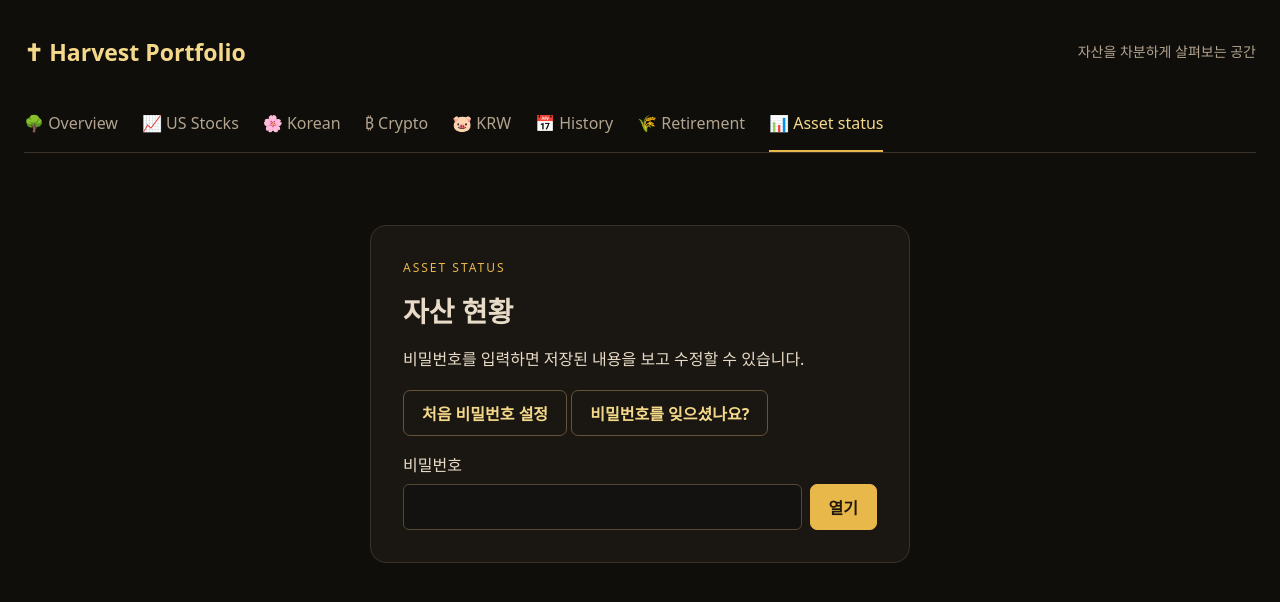
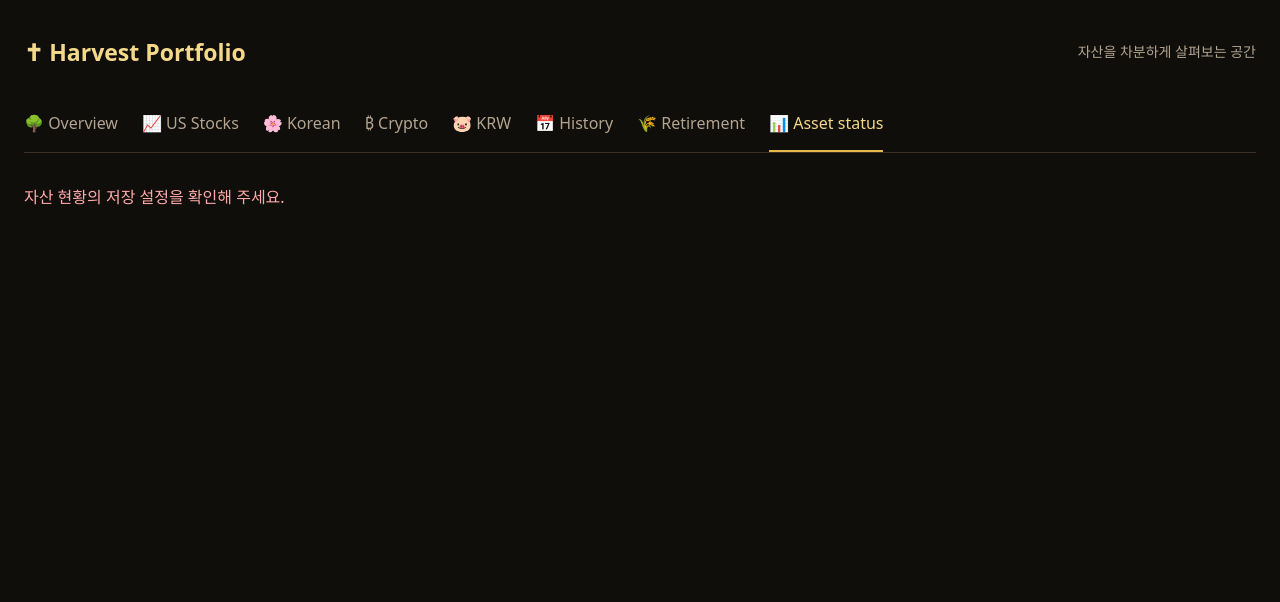
Before and after one commit to melisan/BTCtracker, a Flask app: page /asset-status/ in a window 1280 px wide. Shown: the top 602 px of the page. Run offline with Flask 3, Linux system fonts and the light colour scheme; some libraries are stand-ins or nearby versions.

Commit message:
Open Asset status directly without password gate

```diff
--- a/static/asset-status.js
+++ b/static/asset-status.js
@@ -1,56 +1,10 @@
 "use strict";
 (() => {
   const $ = id => document.getElementById(id);
-  let setupToken = "";
-  function closeRecovery(){
-    $("recovery-form").reset();$("recovery-form").hidden=true;
-    $("unlock-form").hidden=false;$("start-recovery").hidden=false;$("start-setup").hidden=false;
-  }
-  $("start-recovery").addEventListener("click",()=>{
-    setupToken="";$("owner-form").reset();$("setup-form").reset();
-    $("owner-form").hidden=true;$("setup-form").hidden=true;$("unlock-form").hidden=true;
-    $("start-setup").hidden=true;$("start-recovery").hidden=true;$("recovery-form").hidden=false;
-    $("recovery-code").focus();message("");
-  });
-  $("cancel-recovery").addEventListener("click",()=>{closeRecovery();message("");});
-  $("recovery-form").addEventListener("submit",async event=>{
-    event.preventDefault();
-    if($("recovery-password").value!==$("recovery-confirm").value){message("비밀번호가 일치하지 않습니다.",true);return;}
-    const button=event.submitter;button.disabled=true;$("cancel-recovery").disabled=true;
-    try{
-      await api("recover","POST",{code:$("recovery-code").value.trim(),password:$("recovery-password").value});
-      token="";closeRecovery();$("password").focus();
-      message("비밀번호를 재설정했습니다. 새 비밀번호로 열어 주세요.");
-    }catch(error){message(error.message,true);}
-    finally{$("recovery-form").reset();button.disabled=false;$("cancel-recovery").disabled=false;}
-  });
-  $("start-setup").addEventListener("click",()=>{$("owner-form").hidden=false;$("start-setup").hidden=true;});
-  $("owner-form").addEventListener("submit",async event=>{
-    event.preventDefault();const button=event.submitter;button.disabled=true;
-    setupToken=$("owner-code").value;$("owner-code").value="";
-    try{
-      await api("setup-access","POST",{});
-      $("owner-form").hidden=true;$("unlock-form").hidden=true;$("setup-form").hidden=false;
-      message("소유자 확인을 완료했습니다. 사용할 비밀번호를 정해 주세요.");
-    }catch(error){setupToken="";message(error.message,true);}
-    finally{button.disabled=false;}
-  });
-  $("setup-form").addEventListener("submit",async event=>{
-    event.preventDefault();
-    const password=$("new-password").value;
-    if(password!==$("confirm-password").value){message("비밀번호가 일치하지 않습니다.",true);return;}
-    const button=event.submitter; button.disabled=true;
-    try {
-      await api("setup","POST",{password}); setupToken="";
-      $("setup-form").hidden=true; $("unlock-form").hidden=false;
-      message("비밀번호를 설정했습니다. 설정한 비밀번호로 열어 주세요.");
-    } catch(error){message(error.message,true);}
-    finally {$("new-password").value="";$("confirm-password").value="";button.disabled=false;}
-  });
   const groups = {total:"전체자산",bonds:"현재 자산 현황",movement:"자금이동대상"};
   const fields = ["category","name","description","account","amount","interest","notes","maturity"];
   const labels = ["항목","이름","내용","계좌번호","원본총액 (원)","이자 (원)","내용(비고)","만기일"];
-  let data = null, token = "", dirty = false, saving = false, timer = null, deadline = 0, generation = 0;
+  let data = null, dirty = false, saving = false, generation = 0;
   const editingSections = new Set();
   function applyEditState(){
     document.querySelectorAll(".asset-section").forEach(section=>{
@@ -91,28 +45,11 @@
   function changed() { dirty=true; syncMovement();totals(); document.querySelectorAll(".section-save-status").forEach(el=>el.textContent="");message("수정한 내용이 있습니다. 변경사항을 저장해 주세요."); }
   async function api(path,method="GET",body) {
     const response=await fetch(`/asset-status/${path}`,{method,credentials:"same-origin",cache:"no-store",
-      headers:{"Content-Type":"application/json","X-Asset-Request":"1","X-Asset-Token":token,"X-Asset-Setup":setupToken},
+      headers:{"Content-Type":"application/json","X-Asset-Request":"1"},
       body:body===undefined?undefined:JSON.stringify(body)});
     const result=await response.json();
     if(!response.ok) throw new Error(result.error || "요청을 완료하지 못했습니다.");
     return result;
-  }
-  function clear() {
-    closePrintPreview();
-    generation++; data=null; token=""; dirty=false; clearInterval(timer); timer=null;
-    editingSections.clear();
-    document.querySelectorAll(".print-value").forEach(el=>el.remove());
-    document.querySelectorAll(".sensitive-table").forEach(el=>el.replaceChildren());
-    document.querySelectorAll("[data-sensitive]").forEach(el=>el.textContent="");
-    document.querySelectorAll("[data-document-field]").forEach(el=>el.value="");
-    $("updated").textContent=""; $("password").value="";
-    ["owner-code","new-password","confirm-password","recovery-code","recovery-password","recovery-confirm","workbook-file","blue-name","green-name"].forEach(id=>$(id).value="");
-    $("workspace").hidden=true; $("locked").hidden=false;
-  }
-  async function lock(automatic=false) {
-    if(!automatic && dirty && !confirm("저장하지 않은 수정 내용이 있습니다. 내용을 버리고 잠글까요?")) return;
-    clear(); message(automatic?"열람 시간이 끝나 잠겼습니다. 비밀번호를 다시 입력해 주세요.":"잠겼습니다.");
-    try { await api("lock","POST",{}); } catch { /* Memory is cleared even without a network. */ }
   }
   function applyNameColor(input,value) {
     input.classList.remove("name-blue","name-green");
@@ -267,11 +204,10 @@
     totals();
     applyEditState();
   }
-  $("unlock-form").addEventListener("submit",async event=>{
-    event.preventDefault();const button=event.currentTarget.querySelector("button");button.disabled=true;const current=++generation;
+  async function loadRecords(){
+    const current=++generation;
     try{
-      const auth=await api("unlock","POST",{password:$("password").value});$("password").value="";if(current!==generation)return;
-      token=auth.token;const result=await api("records");if(current!==generation)return;
+      const result=await api("records");if(current!==generation)return;
       data=result.document||{accounts:[],other_assets:[],future:[],expenses:[],other:"",total_scope:"c1",name_colors:{}};
       let linkedExisting=false;const used=new Set(data.accounts.filter(r=>r.source_id).map(r=>r.source_id));
       data.accounts.filter(r=>r.group==="movement"&&!r.source_id&&r.account&&r.name).forEach(row=>{
@@ -279,10 +215,9 @@
         if(matches.length===1&&!used.has(matches[0].id)){row.source_id=matches[0].id;used.add(row.source_id);if(row.notes!==matches[0].notes)row.review_notes=row.review_notes||row.notes;linkedExisting=true;}
       });
       if(linkedExisting)dirty=true;
-      $("locked").hidden=true;$("workspace").hidden=false;render();message(linkedExisting?"원본이 일치하는 이동대상을 보유자산과 연결했습니다. 변경사항을 저장해 주세요.":"");deadline=Date.now()+auth.expires_in*1000;
-      const tick=()=>{const left=Math.max(0,Math.floor((deadline-Date.now())/1000));$("remaining").textContent=`${Math.floor(left/60)}분 ${left%60}초`;if(!left)lock(true);else if(renderedDay!==todayKorea())render();else totals();};tick();timer=setInterval(tick,1000);
-    }catch(error){if(current===generation)message(error.message,true);}finally{$("password").value="";button.disabled=false;}
-  });
+      $("workspace").hidden=false;render();message(linkedExisting?"원본이 일치하는 이동대상을 보유자산과 연결했습니다. 변경사항을 저장해 주세요.":"");
+    }catch(error){if(current===generation)message(error.message,true);}
+  }
   $("workbook-form").addEventListener("submit",async event=>{
     event.preventDefault(); if(saving || !data || data.revision)return;
     const file=$("workbook-file").files[0]; if(!file)return;
@@ -292,7 +227,7 @@
     saving=true;const current=generation;const button=event.submitter;button.disabled=true;
     try {
       const response=await fetch("/asset-status/initial-workbook",{method:"POST",credentials:"same-origin",cache:"no-store",
-        headers:{"Content-Type":"application/octet-stream","X-Asset-Request":"1","X-Asset-Token":token,"X-Asset-Name-Colors":encodeURIComponent(JSON.stringify(colors))},body:file});
+        headers:{"Content-Type":"application/octet-stream","X-Asset-Request":"1","X-Asset-Name-Colors":encodeURIComponent(JSON.stringify(colors))},body:file});
       const result=await response.json();if(!response.ok)throw new Error(result.error||"파일을 등록하지 못했습니다.");
       if(current!==generation)return;data=result.document;dirty=false;render();message("엑셀 내용을 등록했습니다. 이제 이 화면에서 수정하고 저장할 수 있습니다.");
     }catch(error){if(current===generation)message(error.message,true);}
@@ -320,8 +255,8 @@
     if(current!==generation)return;
     const button=$("download-excel");button.disabled=true;
     try{
-      const response=await fetch("/asset-status/export",{method:"POST",credentials:"same-origin",cache:"no-store",headers:{"X-Asset-Request":"1","X-Asset-Token":token}});
-      if(!response.ok)throw new Error("엑셀 파일을 내려받지 못했습니다. 비밀번호와 저장 상태를 확인해 주세요.");
+      const response=await fetch("/asset-status/export",{method:"POST",credentials:"same-origin",cache:"no-store",headers:{"X-Asset-Request":"1"}});
+      if(!response.ok)throw new Error("엑셀 파일을 내려받지 못했습니다. 저장 상태와 연결을 확인해 주세요.");
       const blob=await response.blob();if(current!==generation)return;
       const url=URL.createObjectURL(blob),link=document.createElement("a");link.href=url;link.download=`asset-status-${new Date().toISOString().slice(0,10)}.xlsx`;link.click();setTimeout(()=>URL.revokeObjectURL(url),1000);
       message("엑셀 다운로드를 시작했습니다.");
@@ -393,8 +328,7 @@
   document.querySelectorAll("[data-document-field]").forEach(input=>input.addEventListener("input",()=>{
     const key=input.dataset.documentField;data[key]=input.type==="number"?(input.value===""?null:Number(input.value)):input.value;changed();
   }));
-  $("lock").addEventListener("click",()=>lock());
   window.addEventListener("beforeunload",event=>{if(dirty){event.preventDefault();event.returnValue="";}});
-  window.addEventListener("pagehide",()=>{setupToken="";clear();fetch("/asset-status/lock",{method:"POST",headers:{"X-Asset-Request":"1"},keepalive:true}).catch(()=>{});});
-  window.addEventListener("pageshow",event=>{if(event.persisted){clear();message("비밀번호를 다시 입력해 주세요.");}});
+  window.addEventListener("pageshow",event=>{if(event.persisted&&!dirty)loadRecords();});
+  loadRecords();
 })();
--- a/templates/asset_status.html
+++ b/templates/asset_status.html
@@ -11,34 +11,6 @@
 <main>
   <header><a class="brand" href="/">✝ Harvest Portfolio</a><span>자산을 차분하게 살펴보는 공간</span></header>
   <nav aria-label="포트폴리오"><a href="/">🌳 Overview</a><a href="/#us">📈 US Stocks</a><a href="/#korean">🌸 Korean</a><a href="/#crypto">₿ Crypto</a><a href="/#krw">🐷 KRW</a><a href="/#history">📅 History</a><a href="/#retirement">🌾 Retirement</a><span aria-current="page">📊 Asset status</span></nav>
-  <section id="locked" class="gate">
-    <p class="eyebrow">ASSET STATUS</p><h1>자산 현황</h1>
-    <p>비밀번호를 입력하면 저장된 내용을 보고 수정할 수 있습니다.</p>
-    <button id="start-setup" class="secondary" type="button">처음 비밀번호 설정</button>
-    <button id="start-recovery" class="secondary" type="button">비밀번호를 잊으셨나요?</button>
-    <form id="recovery-form" hidden autocomplete="off">
-      <h2>비밀번호 재설정</h2>
-      <p class="hint">소유자에게 발급된 일회용 복구 코드로 새 비밀번호를 설정합니다. 저장된 자산 내용은 유지됩니다.</p>
-      <label for="recovery-code">일회용 복구 코드</label><input id="recovery-code" type="password" autocomplete="off" required minlength="32" maxlength="128">
-      <label for="recovery-password">새 비밀번호</label><input id="recovery-password" type="password" autocomplete="new-password" minlength="12" maxlength="256" required>
-      <label for="recovery-confirm">새 비밀번호 확인</label><input id="recovery-confirm" type="password" autocomplete="new-password" minlength="12" maxlength="256" required>
-      <button>비밀번호 재설정</button><button id="cancel-recovery" class="secondary" type="button">취소</button>
-    </form>
-    <form id="owner-form" hidden autocomplete="off">
-      <label for="owner-code">소유자 확인 코드</label><input id="owner-code" type="password" autocomplete="off" required maxlength="128">
-      <button>소유자 확인</button>
-    </form>
-    <form id="setup-form" hidden autocomplete="off">
-      <h2>자산현황 비밀번호 설정</h2><p class="hint">12자 이상으로 설정해 주세요. 허용하신 분도 같은 비밀번호로 볼 수 있습니다.</p>
-      <label for="new-password">새 비밀번호</label><input id="new-password" type="password" autocomplete="new-password" minlength="12" maxlength="256" required>
-      <label for="confirm-password">비밀번호 확인</label><input id="confirm-password" type="password" autocomplete="new-password" minlength="12" maxlength="256" required>
-      <button>비밀번호 설정</button>
-    </form>
-    <form id="unlock-form" autocomplete="off">
-      <label for="password">비밀번호</label>
-      <div class="password-row"><input id="password" type="password" autocomplete="off" required maxlength="256"><button>열기</button></div>
-    </form>
-  </section>
   <section id="workspace" hidden>
     <details id="initial-import" class="optional-import" hidden>
       <summary>엑셀에서 가져오기 (선택)</summary>
@@ -50,7 +22,7 @@
         <button>엑셀 내용 등록</button>
       </form>
     </details>
-    <div class="heading"><div><p class="eyebrow">ASSET STATUS</p><h1>자산 현황</h1><p id="updated"></p></div><div class="actions"><button id="download-excel" class="secondary">엑셀 다운로드</button><button id="print-assets" class="secondary">인쇄</button><button id="lock" class="secondary">잠그기</button></div></div>
+    <div class="heading"><div><p class="eyebrow">ASSET STATUS</p><h1>자산 현황</h1><p id="updated"></p></div><div class="actions"><button id="download-excel" class="secondary">엑셀 다운로드</button><button id="print-assets" class="secondary">인쇄</button></div></div>
     <div class="toolbar"><div class="section-links"><a href="#section-total">전체자산</a><a href="#section-bonds">현재 자산 현황</a><a href="#section-movement">자금이동대상</a><a href="#section-future">미래충족금액</a><a href="#section-expenses">소모비용</a></div><button id="save">변경사항 저장</button></div>
     <section id="section-total" class="asset-section">
       <div class="overall"><span>1. 전체자산 <small>(처음자산)</small></span><strong id="overall-total" data-sensitive></strong><p>이미 소비한 자산과 보유자산의 원본총액을 모두 합산합니다.</p></div>
@@ -84,7 +56,6 @@
     <section id="section-expenses" class="asset-section">
       <div class="heading"><h2>5. 소모비용</h2><button class="secondary add-simple" data-collection="expenses">항목 추가</button></div><div id="expenses-rows" class="sensitive-table"></div><div class="summary"><div><span>소모비용 연간합계</span><strong id="expenses-total" data-sensitive></strong></div><div><span>5년 합계</span><strong id="expenses-five-year" data-sensitive></strong></div><div><span>10년 합계</span><strong id="expenses-ten-year" data-sensitive></strong></div></div><p class="calculation-note">※ 현재 연간합계 기준으로 5년·10년 금액을 계산합니다.</p>
     </section>
-    <p class="hint">자동 잠금까지 <span id="remaining"></span>. 수정한 내용은 잠기기 전에 저장해 주세요.</p>
   </section>
   <p id="message" role="status" aria-live="polite"></p>
 </main>
```
Also changed, not shown: ASSET_STATUS.md (+15 -0 lines), asset_status.py (+7 -7 lines), test_asset_status.py (+17 -15 lines).
